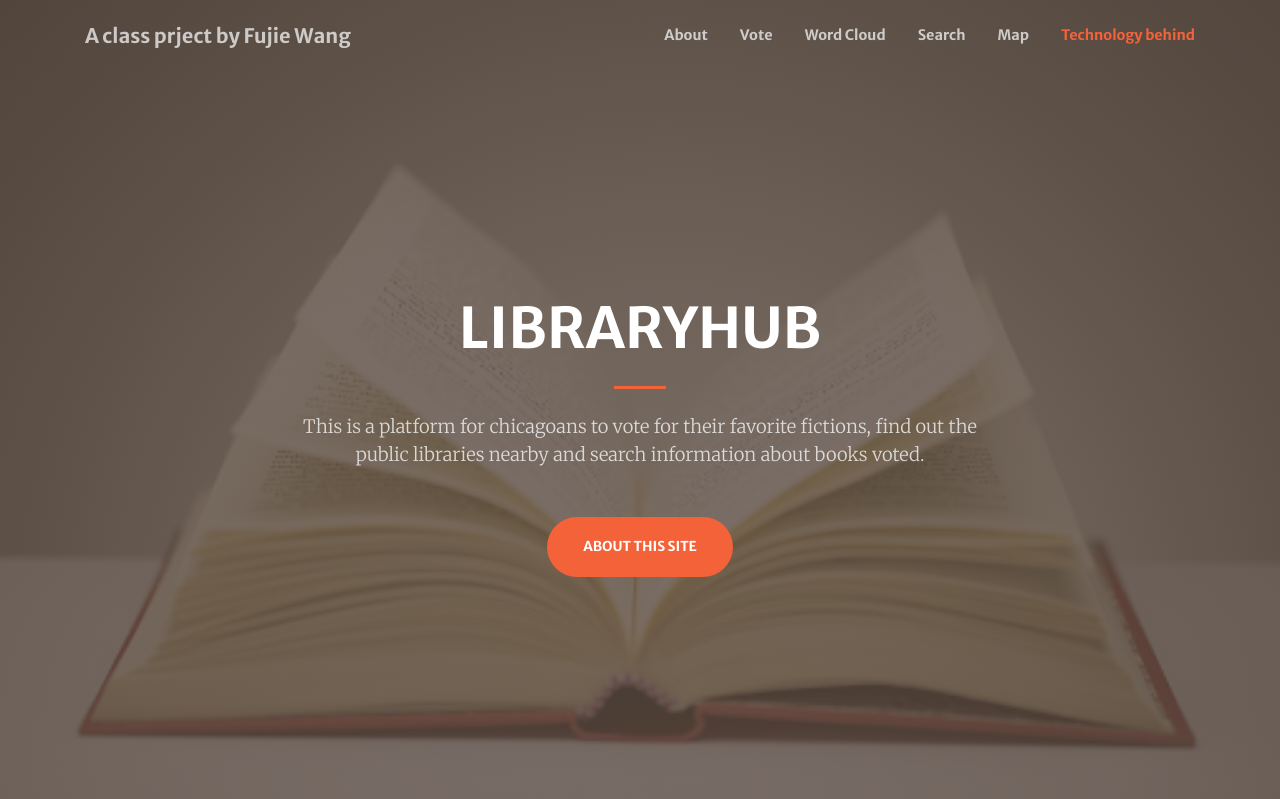
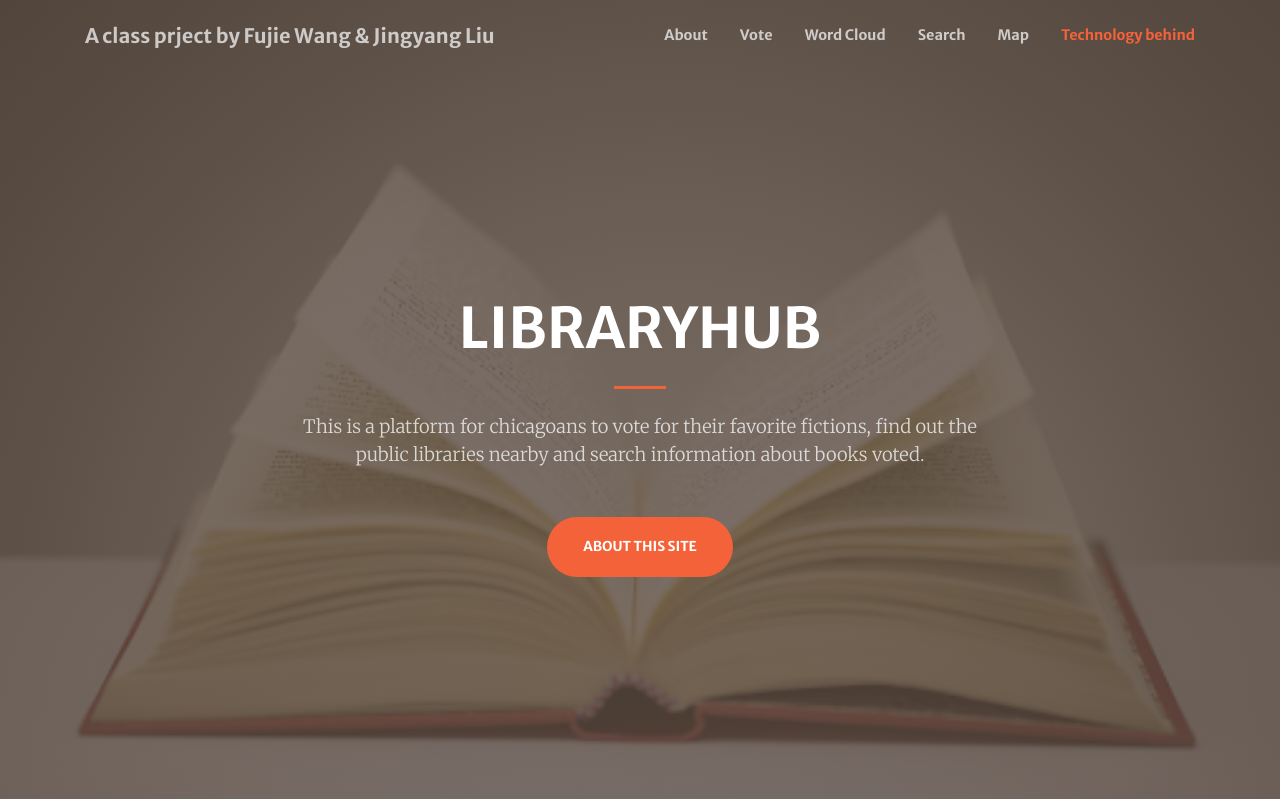
Before and after one commit to FujieWang/libraryhub, a PHP site: page / in a window 1280 px wide. Shown: the top 799 px of the page. Run offline with PHP 8.4, Linux system fonts and the light colour scheme; data that the repository does not hold is empty; some libraries are stand-ins or nearby versions.

Commit message:
name added

```diff
--- a/index.php
+++ b/index.php
@@ -42,7 +42,7 @@
   <!-- Navigation -->
   <nav class="navbar navbar-expand-lg navbar-light fixed-top py-3" id="mainNav">
     <div class="container">
-      <a class="navbar-brand js-scroll-trigger" href="#page-top">A class prject by Fujie Wang</a>
+      <a class="navbar-brand js-scroll-trigger" href="#page-top">A class prject by Fujie Wang & Jingyang Liu</a>
       <button class="navbar-toggler navbar-toggler-right" type="button" data-toggle="collapse" data-target="#navbarResponsive" aria-controls="navbarResponsive" aria-expanded="false" aria-label="Toggle navigation">
         <span class="navbar-toggler-icon"></span>
       </button>
```
